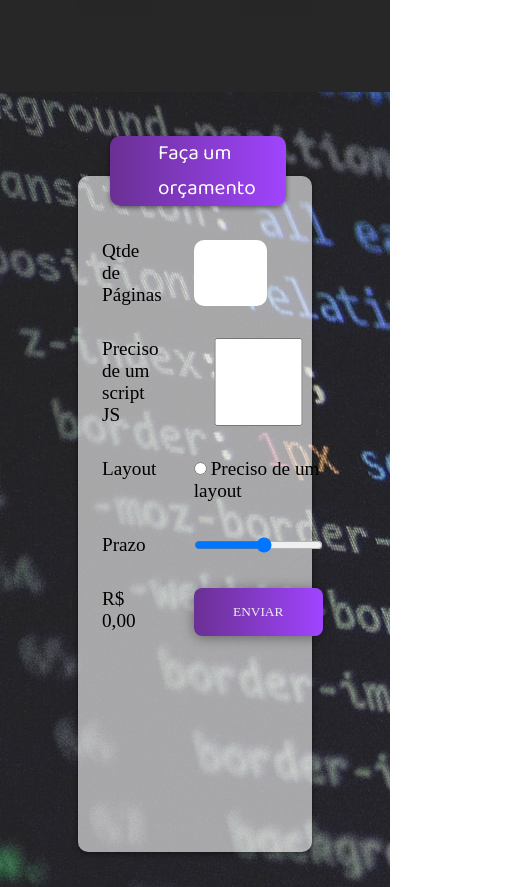
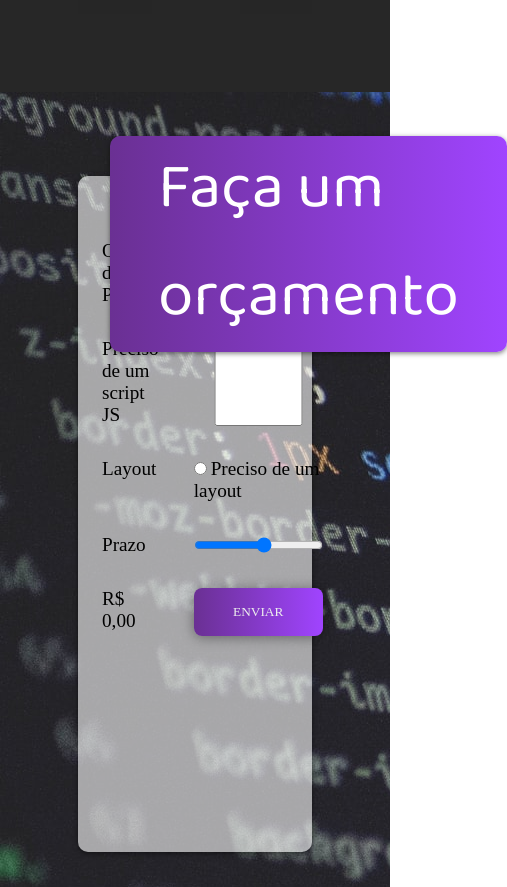
Before and after one commit to MathyasVieira/Sites, a plain HTML site: page index.html in a window 390 px wide. Shown: the part 2860-3747 px from the top of the page, 507 px wide, since content can reach past the window. Drawn offline with Linux system fonts and the light colour scheme; files whose address does not match are found by name; a web font is replaced by a local one.

Commit message:
responsividade

```diff
--- a/style.css
+++ b/style.css
@@ -663,14 +663,14 @@ header {
   position: absolute;
   top: -2.5rem;
   left: 2rem;
-  width: 5rem;
+
   background: #6a3093;
   background: -webkit-linear-gradient(to right, #a044ff, #6a3093);
   background: linear-gradient(to left, #a044ff, #6a3093);
   padding: 0 3rem;
   color: #fff;
   font-family: var(--font-primary);
-  font-size: 1.3rem;
+  font-size: 4rem;
   font-weight: lighter;
   box-shadow: 0 0.1rem 0.3rem rgba(0, 0, 0, 0.5);
   border-radius: 10px;
@@ -684,6 +684,12 @@ header {
   grid-template-columns: auto auto;
   column-gap: 2rem;
   row-gap: 2rem;
+}
+
+@media(max-width: 900px) {
+  .sessao-orcamento h1 {
+    font-size: 1.3;
+  }
 }
 
 .sessao-orcamento label{
```
